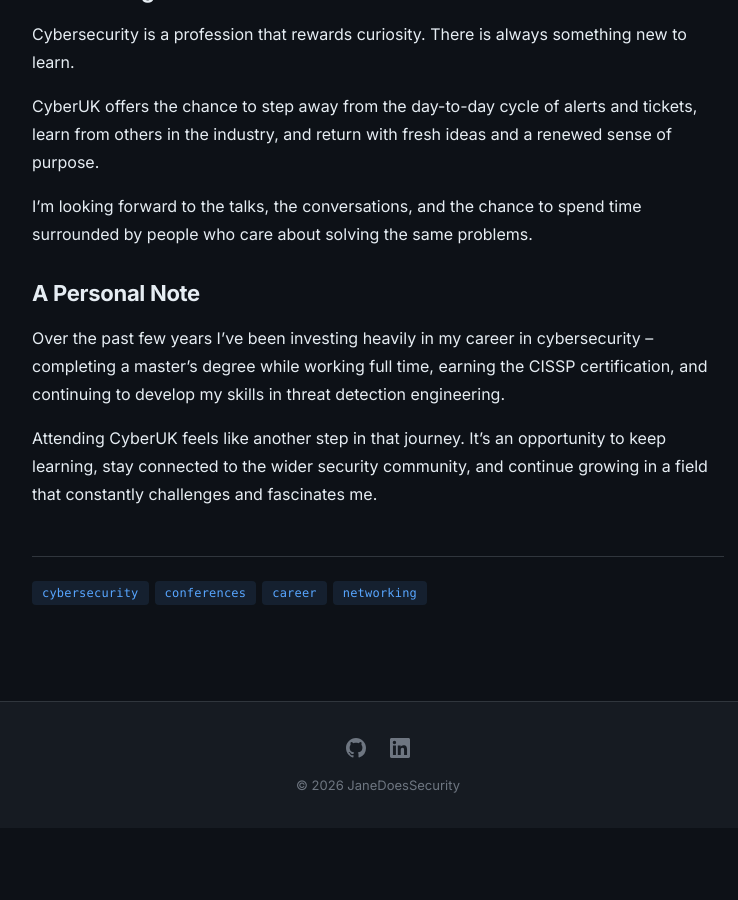
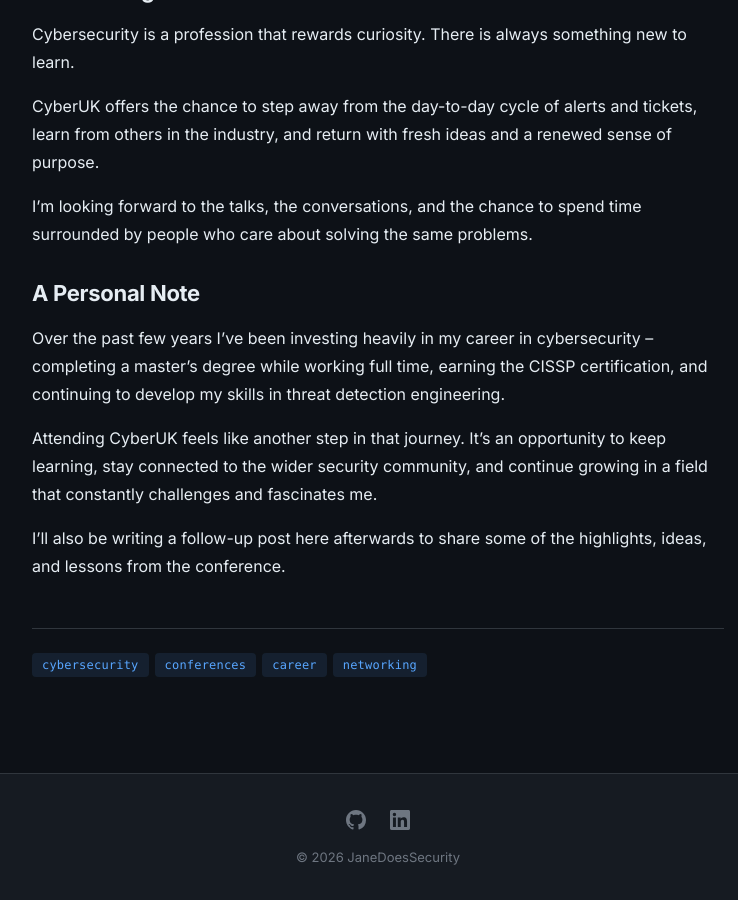
Before and after one commit to janedoessecurity/janedoessecurity.github.io, a Jekyll site: the page built from _posts/2026-03-14-why-im-going-to-cyberuk-2026.md, in a window 1280 px wide and 900 px high, scrolled down 2110 px. Shown: the whole window, without its empty margins (262-1000 px from the left). Built offline with Jekyll 4.4.1, drawn with Linux system fonts in a browser that asks for light colours; before the commit the page ends 2938 px from its top, so only the background shows below that.

Commit message:
Add follow-up post note to CyberUK 2026 blog post
Co-Authored-By: Claude Opus 4.6 <noreply@anthropic.com>

```diff
--- a/_posts/2026-03-14-why-im-going-to-cyberuk-2026.md
+++ b/_posts/2026-03-14-why-im-going-to-cyberuk-2026.md
@@ -59,3 +59,5 @@ I'm looking forward to the talks, the conversations, and the chance to spend tim
 Over the past few years I've been investing heavily in my career in cybersecurity – completing a master's degree while working full time, earning the CISSP certification, and continuing to develop my skills in threat detection engineering.
 
 Attending CyberUK feels like another step in that journey. It's an opportunity to keep learning, stay connected to the wider security community, and continue growing in a field that constantly challenges and fascinates me.
+
+I'll also be writing a follow-up post here afterwards to share some of the highlights, ideas, and lessons from the conference.
```
